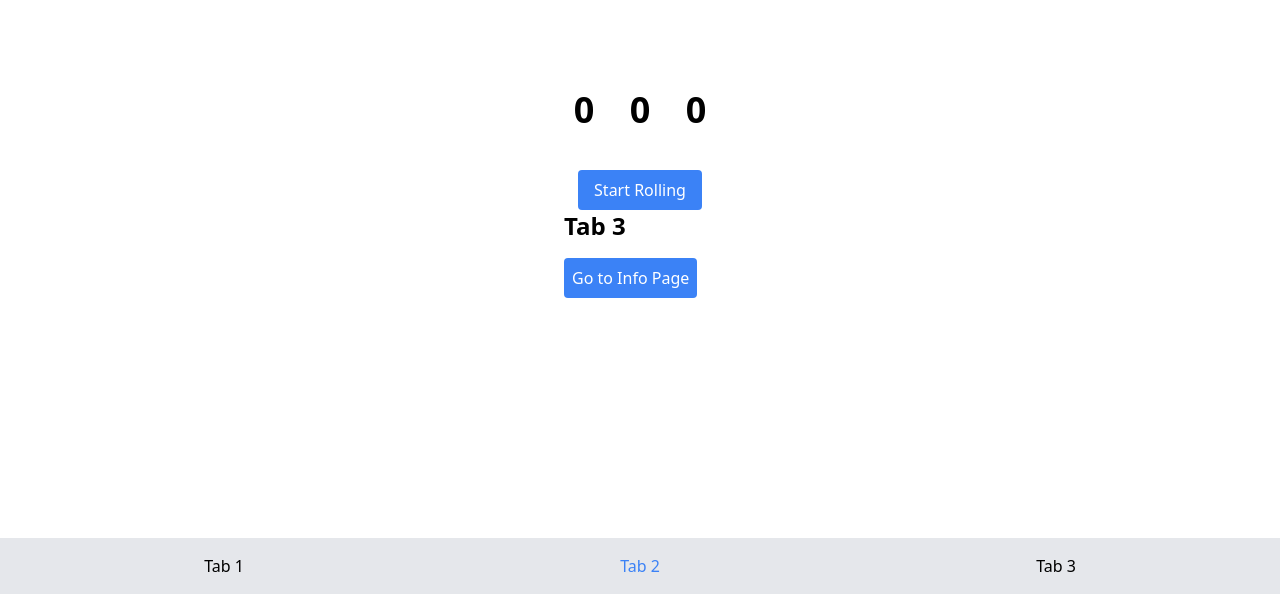
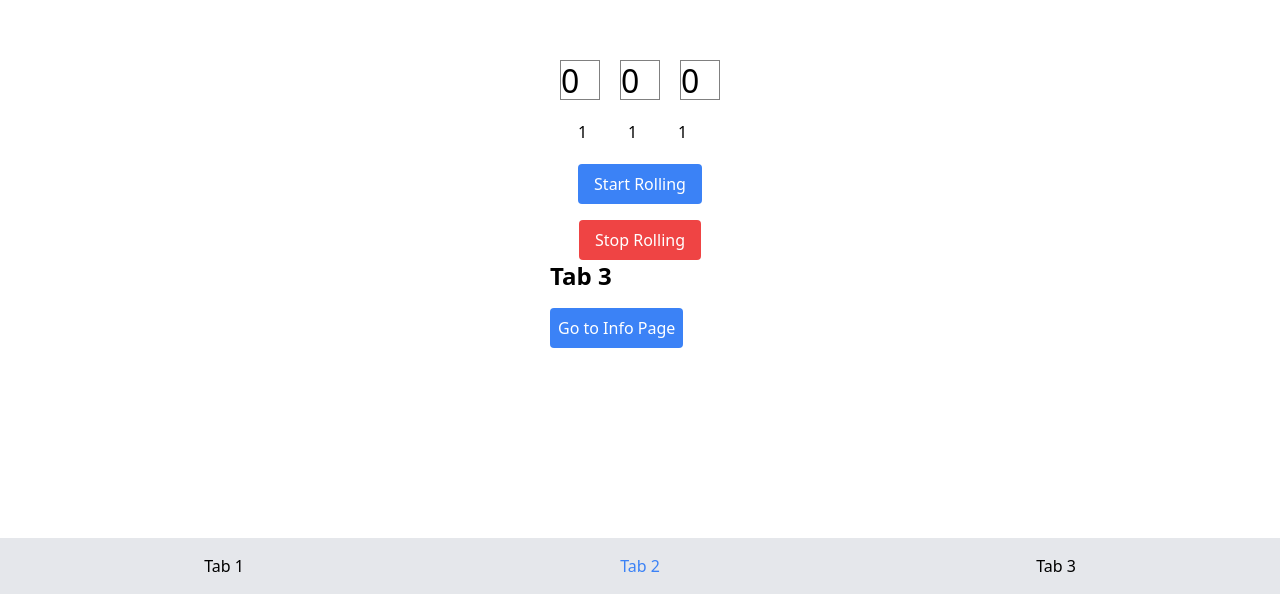
Before and after one commit to peakcary/react-project, a React (Create React App) app: page /tab/2 in a window 1280 px wide. Shown: the part 206-800 px from the top of the page. Built offline with nearby package versions, Linux system fonts and the light colour scheme.

Commit message:
feat:动画没成功

```diff
--- a/src/components/NumberScroller1/index.jsx
+++ b/src/components/NumberScroller1/index.jsx
@@ -1,66 +1,136 @@
 import React, { useState } from 'react';
-import { useSpring, animated } from '@react-spring/web';
+import { useSprings, animated } from '@react-spring/web';
+import { easeCubicInOut } from 'd3-ease';
 
-const NumberScroller = () => {
-  const [numbers, setNumbers] = useState([0, 0, 0]); // 初始三位数为 [0, 0, 0]
+const DigitRoller = () => {
+  const digits = [...Array(10).keys()]; // 数字0-9
+  const [targetNumbers, setTargetNumbers] = useState([1, 2, 2]); // 目标数字
+  const [inputValues, setInputValues] = useState([1, 1, 1]); // 输入的数字值
+  const [springs, api] = useSprings(3, index => ({
+    from: { y: 0 },
+    to: { y: 0 },
+    config: { tension: 120, friction: 30 },
+  }));
+  const [rolling, setRolling] = useState(false); // 是否在滚动
 
-  const generateRandomNumber = () => Math.floor(Math.random() * 10);
+  // 启动滚动的函数
+  const startRolling = () => {
+    setTargetNumbers(inputValues);
+    setRolling(true);
 
-  // 定义每个数字的 spring 钩子
-  const [props0, api0] = useSpring(() => ({ transform: 'translateY(0%)' }));
-  const [props1, api1] = useSpring(() => ({ transform: 'translateY(0%)' }));
-  const [props2, api2] = useSpring(() => ({ transform: 'translateY(0%)' }));
+    api.start(index => {
+      const targetDigit = targetNumbers[index];
+      const rounds = 5; // 固定滚动5圈
+      const totalDistance = rounds * digits.length * 40 + targetDigit * 40; // 计算滚动距离
 
-  // 启动滚动效果
-  const startRolling = () => {
-    const newNumbers = [generateRandomNumber(), generateRandomNumber(), generateRandomNumber()];
-
-    // 开始每个数字的滚动动画
-    api0.start({
-      from: { transform: 'translateY(100%)' },
-      to: { transform: 'translateY(0%)' },
-      onRest: () => setNumbers((prev) => [newNumbers[0], prev[1], prev[2]]),
-    });
-
-    api1.start({
-      from: { transform: 'translateY(100%)' },
-      to: { transform: 'translateY(0%)' },
-      onRest: () => setNumbers((prev) => [prev[0], newNumbers[1], prev[2]]),
-    });
-
-    api2.start({
-      from: { transform: 'translateY(100%)' },
-      to: { transform: 'translateY(0%)' },
-      onRest: () => setNumbers((prev) => [prev[0], prev[1], newNumbers[2]]),
+      return {
+        from: { y: 0 },
+        to: { y: totalDistance },
+        config: { duration: 3000 + index * 500, easing: easeCubicInOut },
+        reset: true,
+        onRest: () => {
+          if (index === 2) { // 当最后一位数字滚动完成
+            setRolling(false); // 停止滚动
+          }
+        },
+      };
     });
   };
 
+  // 停止滚动的函数并使数字停在目标数字上
+  const stopRolling = () => {
+    setRolling(false);
+
+    api.start(index => {
+      const targetDigit = targetNumbers[index];
+      const currentY = springs[index].y.get(); // 获取当前的 y 值
+      const digitHeight = 40;
+      const targetY = targetDigit * digitHeight; // 计算目标位置
+      const currentOffset = currentY % (digits.length * digitHeight);
+      const distanceToTarget = targetY - currentOffset;
+
+      // 计算需要滚动的总距离（包括当前滚动距离）
+      const totalDistance = distanceToTarget + (distanceToTarget < 0 ? digits.length * digitHeight : 0);
+
+      return {
+        from: { y: currentY },
+        to: { y: currentY + totalDistance },
+        config: { duration: 500, easing: easeCubicInOut },
+        reset: true,
+      };
+    });
+  };
+
+  // 更新输入值的函数
+  const handleInputChange = (index, value) => {
+    const newValues = [...inputValues];
+    newValues[index] = Number(value);
+    setInputValues(newValues);
+  };
+
   return (
-    <div className="flex flex-col items-center space-y-4">
-      <div className="flex space-x-4 text-4xl font-bold">
-        {/* 数字滚动容器 */}
-        <div className="relative h-16 w-10 overflow-hidden">
-          <animated.div style={props0} className="absolute top-0 left-0 w-full text-center">
-            {numbers[0]}
-          </animated.div>
-        </div>
-        <div className="relative h-16 w-10 overflow-hidden">
-          <animated.div style={props1} className="absolute top-0 left-0 w-full text-center">
-            {numbers[1]}
-          </animated.div>
-        </div>
-        <div className="relative h-16 w-10 overflow-hidden">
-          <animated.div style={props2} className="absolute top-0 left-0 w-full text-center">
-            {numbers[2]}
-          </animated.div>
-        </div>
+    <div style={{ display: 'flex', flexDirection: 'column', alignItems: 'center', marginTop: '20px' }}>
+      <div style={{ display: 'flex', justifyContent: 'center', marginBottom: '20px' }}>
+        {springs.map((style, index) => (
+          <div
+            key={index}
+            style={{
+              width: '40px',
+              height: '40px',
+              overflow: 'hidden',
+              border: '1px solid gray',
+              margin: '0 10px',
+              position: 'relative',
+            }}
+          >
+            <animated.div
+              style={{
+                position: 'absolute',
+                willChange: 'transform',
+                transform: style.y.to(y => `translateY(-${y % (digits.length * 40)}px)`),
+              }}
+            >
+              {[...digits, ...digits, ...digits].map((digit, i) => (
+                <div
+                  key={i}
+                  style={{
+                    height: '40px',
+                    display: 'flex',
+                    justifyContent: 'center',
+                    alignItems: 'center',
+                    fontSize: '32px',
+                  }}
+                >
+                  {digit}
+                </div>
+              ))}
+            </animated.div>
+          </div>
+        ))}
+      </div>
+
+      <div style={{ marginBottom: '20px' }}>
+        {inputValues.map((value, index) => (
+          <input
+            key={index}
+            type="number"
+            min="0"
+            max="9"
+            value={value}
+            onChange={(e) => handleInputChange(index, e.target.value)}
+            style={{ width: '40px', textAlign: 'center', margin: '0 5px' }}
+          />
+        ))}
       </div>
 
       <button onClick={startRolling} className="px-4 py-2 bg-blue-500 text-white rounded">
         Start Rolling
       </button>
+      <button onClick={stopRolling} className="px-4 py-2 bg-red-500 text-white rounded mt-4">
+        Stop Rolling
+      </button>
     </div>
   );
 };
 
-export default NumberScroller;
+export default DigitRoller;
```
